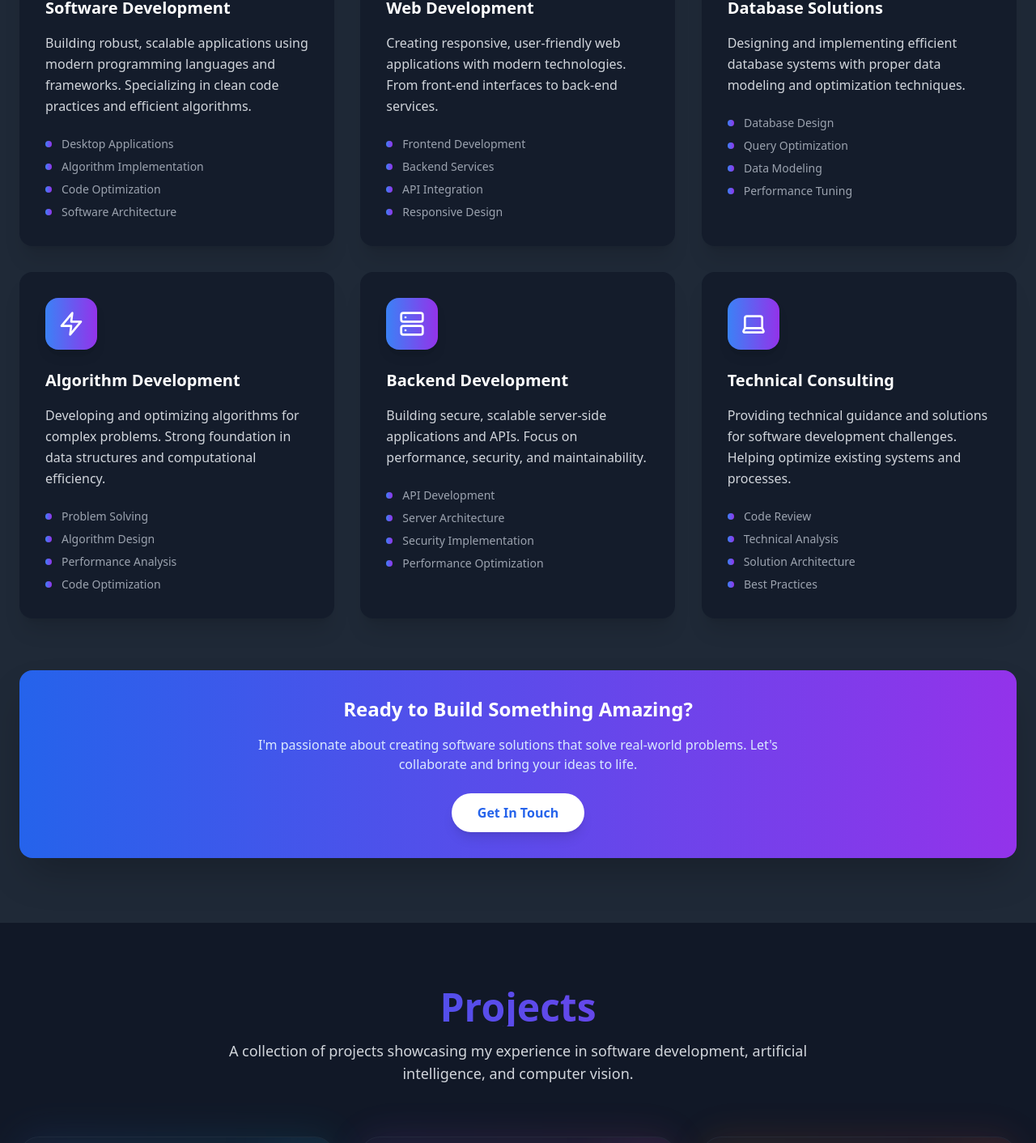
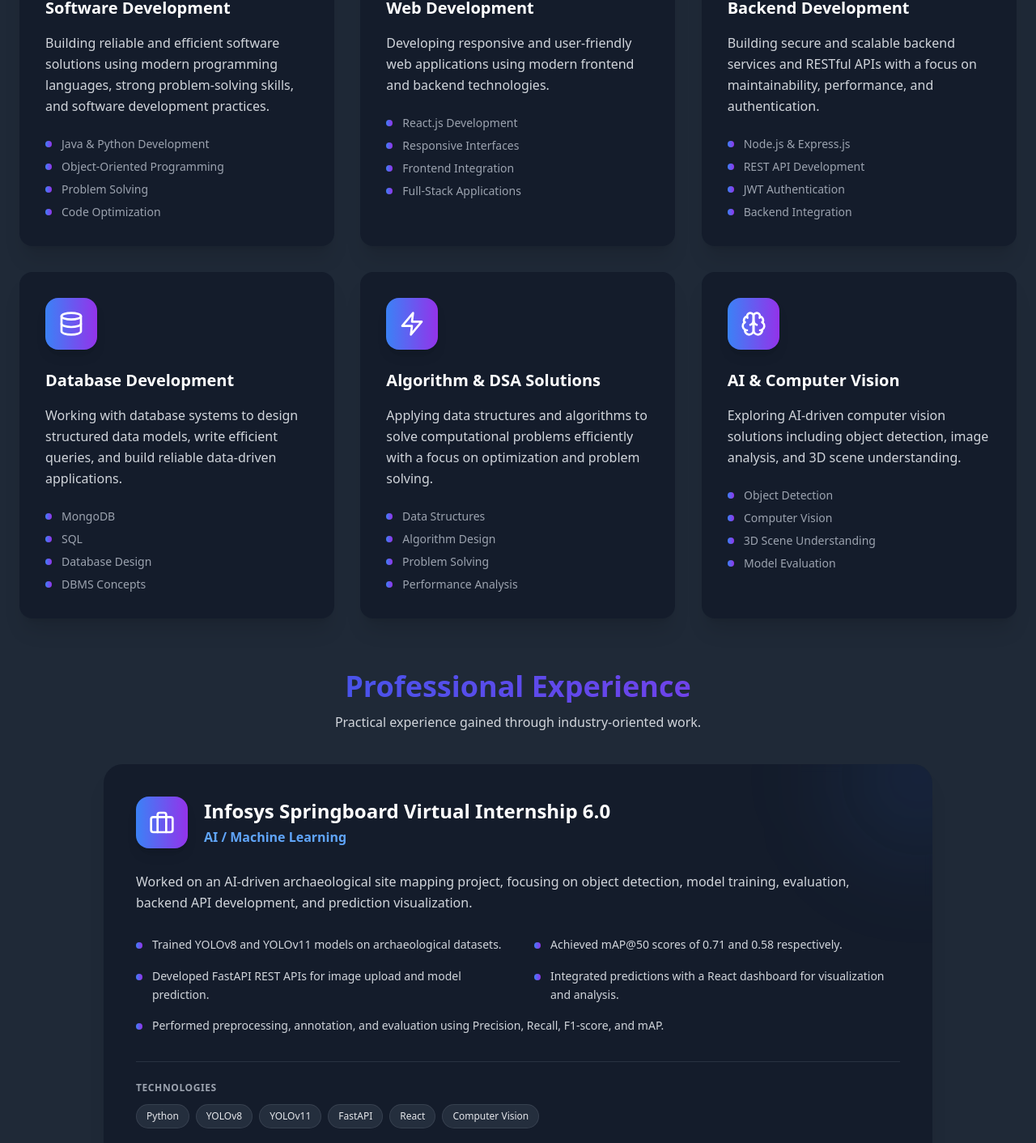
Before and after one commit to deekshithkumar28/deekshith-kumar-portfolio, a React (Vite) app: page / in a window 1280 px wide. Shown: the part 3052-4464 px from the top of the page at 81% size. Built offline with nearby package versions, Linux system fonts and the light colour scheme.

Commit message:
Refactor Services component with updated descriptions
Updated service descriptions and features in Services component. Added new services for AI & Computer Vision and modified existing ones for clarity and specificity.

```diff
--- a/src/components/Services.tsx
+++ b/src/components/Services.tsx
@@ -1,5 +1,13 @@
 import React, { useEffect, useRef, useState } from 'react';
-import { Laptop, Server, Zap, Code2, Database, Globe } from 'lucide-react';
+import {
+  Server,
+  Zap,
+  Code2,
+  Database,
+  Globe,
+  Brain,
+  Briefcase,
+} from 'lucide-react';
 
 const Services: React.FC = () => {
   const [isVisible, setIsVisible] = useState(false);
@@ -26,82 +34,139 @@ const Services: React.FC = () => {
     {
       icon: <Code2 className="w-8 h-8" />,
       title: "Software Development",
-      description: "Building robust, scalable applications using modern programming languages and frameworks. Specializing in clean code practices and efficient algorithms.",
-      features: ["Desktop Applications", "Algorithm Implementation", "Code Optimization", "Software Architecture"]
+      description:
+        "Building reliable and efficient software solutions using modern programming languages, strong problem-solving skills, and software development practices.",
+      features: [
+        "Java & Python Development",
+        "Object-Oriented Programming",
+        "Problem Solving",
+        "Code Optimization",
+      ],
     },
     {
       icon: <Globe className="w-8 h-8" />,
       title: "Web Development",
-      description: "Creating responsive, user-friendly web applications with modern technologies. From front-end interfaces to back-end services.",
-      features: ["Frontend Development", "Backend Services", "API Integration", "Responsive Design"]
-    },
-    {
-      icon: <Database className="w-8 h-8" />,
-      title: "Database Solutions",
-      description: "Designing and implementing efficient database systems with proper data modeling and optimization techniques.",
-      features: ["Database Design", "Query Optimization", "Data Modeling", "Performance Tuning"]
-    },
-    {
-      icon: <Zap className="w-8 h-8" />,
-      title: "Algorithm Development",
-      description: "Developing and optimizing algorithms for complex problems. Strong foundation in data structures and computational efficiency.",
-      features: ["Problem Solving", "Algorithm Design", "Performance Analysis", "Code Optimization"]
+      description:
+        "Developing responsive and user-friendly web applications using modern frontend and backend technologies.",
+      features: [
+        "React.js Development",
+        "Responsive Interfaces",
+        "Frontend Integration",
+        "Full-Stack Applications",
+      ],
     },
     {
       icon: <Server className="w-8 h-8" />,
       title: "Backend Development",
-      description: "Building secure, scalable server-side applications and APIs. Focus on performance, security, and maintainability.",
-      features: ["API Development", "Server Architecture", "Security Implementation", "Performance Optimization"]
+      description:
+        "Building secure and scalable backend services and RESTful APIs with a focus on maintainability, performance, and authentication.",
+      features: [
+        "Node.js & Express.js",
+        "REST API Development",
+        "JWT Authentication",
+        "Backend Integration",
+      ],
     },
     {
-      icon: <Laptop className="w-8 h-8" />,
-      title: "Technical Consulting",
-      description: "Providing technical guidance and solutions for software development challenges. Helping optimize existing systems and processes.",
-      features: ["Code Review", "Technical Analysis", "Solution Architecture", "Best Practices"]
-    }
+      icon: <Database className="w-8 h-8" />,
+      title: "Database Development",
+      description:
+        "Working with database systems to design structured data models, write efficient queries, and build reliable data-driven applications.",
+      features: [
+        "MongoDB",
+        "SQL",
+        "Database Design",
+        "DBMS Concepts",
+      ],
+    },
+    {
+      icon: <Zap className="w-8 h-8" />,
+      title: "Algorithm & DSA Solutions",
+      description:
+        "Applying data structures and algorithms to solve computational problems efficiently with a focus on optimization and problem solving.",
+      features: [
+        "Data Structures",
+        "Algorithm Design",
+        "Problem Solving",
+        "Performance Analysis",
+      ],
+    },
+    {
+      icon: <Brain className="w-8 h-8" />,
+      title: "AI & Computer Vision",
+      description:
+        "Exploring AI-driven computer vision solutions including object detection, image analysis, and 3D scene understanding.",
+      features: [
+        "Object Detection",
+        "Computer Vision",
+        "3D Scene Understanding",
+        "Model Evaluation",
+      ],
+    },
   ];
 
   return (
-    <section id="services" ref={sectionRef} className="py-20 bg-gray-50 dark:bg-gray-800">
+    <section
+      id="services"
+      ref={sectionRef}
+      className="py-20 bg-gray-50 dark:bg-gray-800"
+    >
       <div className="container mx-auto px-6">
-        <div className={`transform transition-all duration-1000 ${
-          isVisible ? 'translate-y-0 opacity-100' : 'translate-y-10 opacity-0'
-        }`}>
+        <div
+          className={`transform transition-all duration-1000 ${
+            isVisible
+              ? 'translate-y-0 opacity-100'
+              : 'translate-y-10 opacity-0'
+          }`}
+        >
+          {/* Section Header */}
           <div className="text-center mb-16">
             <h2 className="text-4xl md:text-5xl font-bold mb-4 bg-gradient-to-r from-blue-600 to-purple-600 bg-clip-text text-transparent">
               Services & Expertise
             </h2>
+
             <p className="text-lg text-gray-600 dark:text-gray-300 max-w-3xl mx-auto">
-              Specialized in Software Development Engineering with a focus on creating innovative, efficient solutions
+              Focused on software development, full-stack engineering, and
+              AI-driven computer vision solutions.
             </p>
           </div>
 
+          {/* Services */}
           <div className="grid md:grid-cols-2 lg:grid-cols-3 gap-8">
             {services.map((service, index) => (
               <div
                 key={index}
                 className={`group bg-white/70 dark:bg-gray-900/70 backdrop-blur-sm rounded-2xl p-8 shadow-xl hover:shadow-2xl transition-all duration-500 transform hover:scale-105 hover:-translate-y-2 ${
-                  isVisible ? 'translate-y-0 opacity-100' : 'translate-y-10 opacity-0'
+                  isVisible
+                    ? 'translate-y-0 opacity-100'
+                    : 'translate-y-10 opacity-0'
                 }`}
                 style={{ transitionDelay: `${index * 100}ms` }}
               >
+                {/* Icon */}
                 <div className="mb-6">
                   <div className="w-16 h-16 bg-gradient-to-r from-blue-500 to-purple-600 rounded-2xl flex items-center justify-center text-white group-hover:scale-110 transition-transform duration-300 shadow-lg">
                     {service.icon}
                   </div>
                 </div>
 
+                {/* Title */}
                 <h3 className="text-xl font-bold mb-4 text-gray-800 dark:text-white group-hover:text-blue-600 dark:group-hover:text-blue-400 transition-colors duration-300">
                   {service.title}
                 </h3>
 
+                {/* Description */}
                 <p className="text-gray-600 dark:text-gray-300 mb-6 leading-relaxed">
                   {service.description}
                 </p>
 
+                {/* Features */}
                 <ul className="space-y-2">
                   {service.features.map((feature, featureIndex) => (
-                    <li key={featureIndex} className="flex items-center text-sm text-gray-500 dark:text-gray-400">
+                    <li
+                      key={featureIndex}
+                      className="flex items-center text-sm text-gray-500 dark:text-gray-400"
+                    >
                       <div className="w-2 h-2 bg-gradient-to-r from-blue-500 to-purple-600 rounded-full mr-3 group-hover:scale-125 transition-transform duration-300"></div>
                       {feature}
                     </li>
@@ -111,16 +176,144 @@ const Services: React.FC = () => {
             ))}
           </div>
 
+          {/* Professional Experience */}
+          <div className="mt-16">
+            <div className="text-center mb-10">
+              <h3 className="text-3xl md:text-4xl font-bold mb-3 bg-gradient-to-r from-blue-600 to-purple-600 bg-clip-text text-transparent">
+                Professional Experience
+              </h3>
+
+              <p className="text-gray-600 dark:text-gray-300">
+                Practical experience gained through industry-oriented work.
+              </p>
+            </div>
+
+            <div
+              className={`max-w-5xl mx-auto ${
+                isVisible
+                  ? 'translate-y-0 opacity-100'
+                  : 'translate-y-10 opacity-0'
+              } transition-all duration-700`}
+            >
+              <div className="group relative bg-white/70 dark:bg-gray-900/70 backdrop-blur-sm rounded-3xl p-8 md:p-10 shadow-xl hover:shadow-2xl transition-all duration-500 hover:-translate-y-1 overflow-hidden">
+                {/* Background Glow */}
+                <div className="absolute -top-20 -right-20 w-48 h-48 bg-blue-500/10 dark:bg-blue-500/10 rounded-full blur-3xl group-hover:bg-blue-500/20 transition-all duration-500"></div>
+
+                <div className="relative z-10">
+                  {/* Experience Header */}
+                  <div className="flex flex-col md:flex-row md:items-center gap-5 mb-7">
+                    <div className="w-16 h-16 flex-shrink-0 bg-gradient-to-r from-blue-500 to-purple-600 rounded-2xl flex items-center justify-center text-white shadow-lg group-hover:scale-110 transition-transform duration-300">
+                      <Briefcase className="w-8 h-8" />
+                    </div>
+
+                    <div>
+                      <h4 className="text-2xl font-bold text-gray-800 dark:text-white">
+                        Infosys Springboard Virtual Internship 6.0
+                      </h4>
+
+                      <p className="text-blue-600 dark:text-blue-400 font-semibold mt-1">
+                        AI / Machine Learning
+                      </p>
+                    </div>
+                  </div>
+
+                  {/* Experience Description */}
+                  <p className="text-gray-600 dark:text-gray-300 leading-relaxed mb-7">
+                    Worked on an AI-driven archaeological site mapping project,
+                    focusing on object detection, model training, evaluation,
+                    backend API development, and prediction visualization.
+                  </p>
+
+                  {/* Experience Highlights */}
+                  <div className="grid md:grid-cols-2 gap-x-10 gap-y-4">
+                    <div className="flex items-start gap-3">
+                      <div className="mt-2 w-2 h-2 rounded-full bg-gradient-to-r from-blue-500 to-purple-600 flex-shrink-0"></div>
+                      <p className="text-sm text-gray-600 dark:text-gray-300 leading-relaxed">
+                        Trained YOLOv8 and YOLOv11 models on archaeological
+                        datasets.
+                      </p>
+                    </div>
+
+                    <div className="flex items-start gap-3">
+                      <div className="mt-2 w-2 h-2 rounded-full bg-gradient-to-r from-blue-500 to-purple-600 flex-shrink-0"></div>
+                      <p className="text-sm text-gray-600 dark:text-gray-300 leading-relaxed">
+                        Achieved mAP@50 scores of 0.71 and 0.58 respectively.
+                      </p>
+                    </div>
+
+                    <div className="flex items-start gap-3">
+                      <div className="mt-2 w-2 h-2 rounded-full bg-gradient-to-r from-blue-500 to-purple-600 flex-shrink-0"></div>
+                      <p className="text-sm text-gray-600 dark:text-gray-300 leading-relaxed">
+                        Developed FastAPI REST APIs for image upload and model
+                        prediction.
+                      </p>
+                    </div>
+
+                    <div className="flex items-start gap-3">
+                      <div className="mt-2 w-2 h-2 rounded-full bg-gradient-to-r from-blue-500 to-purple-600 flex-shrink-0"></div>
+                      <p className="text-sm text-gray-600 dark:text-gray-300 leading-relaxed">
+                        Integrated predictions with a React dashboard for
+                        visualization and analysis.
+                      </p>
+                    </div>
+
+                    <div className="flex items-start gap-3 md:col-span-2">
+                      <div className="mt-2 w-2 h-2 rounded-full bg-gradient-to-r from-blue-500 to-purple-600 flex-shrink-0"></div>
+                      <p className="text-sm text-gray-600 dark:text-gray-300 leading-relaxed">
+                        Performed preprocessing, annotation, and evaluation
+                        using Precision, Recall, F1-score, and mAP.
+                      </p>
+                    </div>
+                  </div>
+
+                  {/* Technology Tags */}
+                  <div className="mt-8 pt-6 border-t border-gray-200/60 dark:border-gray-700/60">
+                    <p className="text-xs font-bold uppercase tracking-wider text-gray-500 dark:text-gray-400 mb-3">
+                      Technologies
+                    </p>
+
+                    <div className="flex flex-wrap gap-2">
+                      {[
+                        'Python',
+                        'YOLOv8',
+                        'YOLOv11',
+                        'FastAPI',
+                        'React',
+                        'Computer Vision',
+                      ].map((technology) => (
+                        <span
+                          key={technology}
+                          className="px-3 py-1.5 rounded-full bg-gray-100/80 dark:bg-gray-700/50 border border-gray-200/60 dark:border-gray-600/50 text-xs font-medium text-gray-700 dark:text-gray-200"
+                        >
+                          {technology}
+                        </span>
+                      ))}
+                    </div>
+                  </div>
+                </div>
+              </div>
+            </div>
+          </div>
+
           {/* Call to Action */}
           <div className="text-center mt-16">
             <div className="bg-gradient-to-r from-blue-600 to-purple-600 rounded-2xl p-8 text-white shadow-2xl">
-              <h3 className="text-2xl font-bold mb-4">Ready to Build Something Amazing?</h3>
+              <h3 className="text-2xl font-bold mb-4">
+                Ready to Build Something Amazing?
+              </h3>
+
               <p className="text-blue-100 mb-6 max-w-2xl mx-auto">
-                I'm passionate about creating software solutions that solve real-world problems.
-                Let's collaborate and bring your ideas to life.
+                I'm passionate about creating software solutions that solve
+                real-world problems. Let's collaborate and bring your ideas to
+                life.
               </p>
+
               <button
-                onClick={() => document.getElementById('contact')?.scrollIntoView({ behavior: 'smooth' })}
+                onClick={() =>
+                  document
+                    .getElementById('contact')
+                    ?.scrollIntoView({ behavior: 'smooth' })
+                }
                 className="bg-white text-blue-600 px-8 py-3 rounded-full font-semibold hover:bg-gray-100 transform hover:scale-105 transition-all duration-200 shadow-lg"
               >
                 Get In Touch
```
